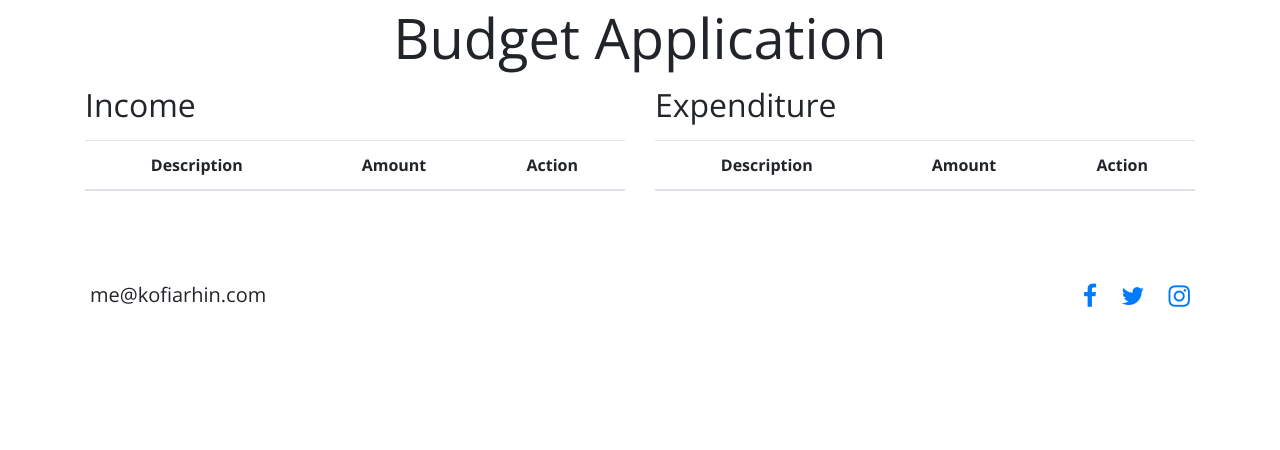
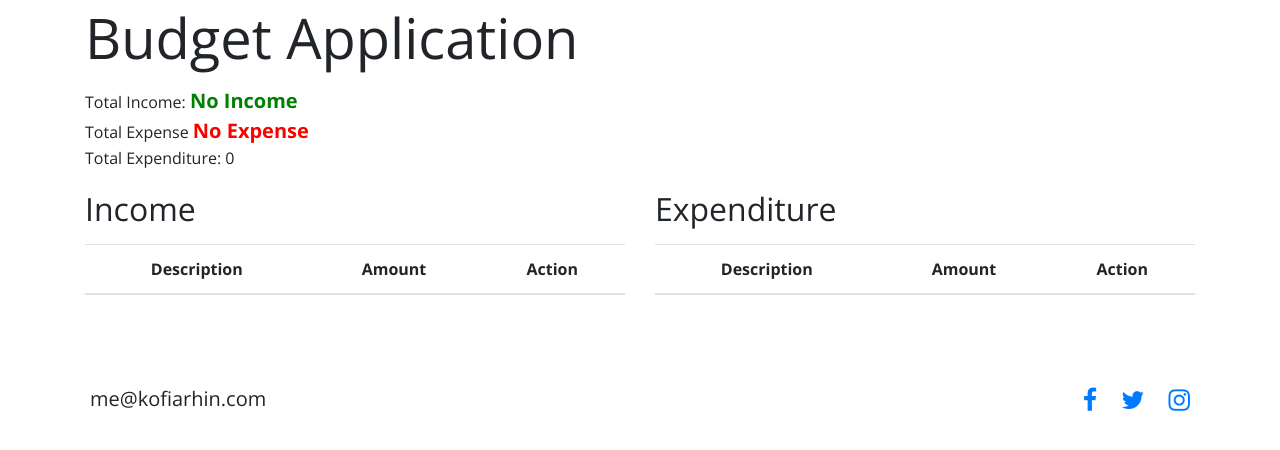
Before and after one commit to kofiarhin/budget_application, a PHP site: page / in a window 1280 px wide. Shown: the part 77-527 px from the top of the page. Run offline with PHP 8.4, Linux system fonts and the light colour scheme; lists and menus that the app fills with data are empty.

```diff
--- a/css/styles.css
+++ b/css/styles.css
@@ -416,6 +416,19 @@ tr td, tr th {
   z-index: 2000;
 }
 
+.income, .expense {
+  font-size: 20px;
+  font-weight: 700;
+}
+
+.income {
+  color: green;
+}
+
+.expense {
+  color: red;
+}
+
 @media (max-width: 740px) {
   #footer .container {
     display: block;
--- a/css/styles.sass
+++ b/css/styles.sass
@@ -69,6 +69,17 @@ tr td, tr th
 		display: block
 		z-index: 2000
 
+
+.income, .expense
+	font:
+		size: 20px
+		weight: 700
+.income
+	color: green
+.expense
+	color: red
+
+
 @media(max-width: 740px)
 	#footer .container
 		display: block
--- a/index.php
+++ b/index.php
@@ -36,12 +36,13 @@
 	<section id="interface">
 
 
+		<div class="container">
+			<h1 class="display-4 ">Budget Application</h1>
+			<p class="text">Total Income: <span class="income">4000</span></p>
+			<p class="text">Total Expense <span class="expense">4000</span></p>
+			<p class="text">Total Expenditure: <span class="balance">0</span></p>
 
-
-		<div class="container">
-			<h1 class="display-4 text-center">Budget Application</h1>
-
-			<div class="row">
+			<div class="row" style="margin-top: 20px">
 
 
 				<!-- add item container -->
@@ -87,12 +88,13 @@
 					<!-- end add_item container -->
 			</div>
 
+
+
+
+
 			<!-- display area -->
-			<div class="row">
+			<div class="row budget-wrapper">
 
-				<div class="col-md-12">
-
-					<div class="row">
 
 						<!--====  income section=======-->
 
@@ -120,6 +122,9 @@
 
 						<!--====  end income section=======-->
 
+
+
+
 						<!--====  expense section=======-->
 						<div class="col-md-6">
 
@@ -144,7 +149,7 @@
 
 
 						</div>
-					</div>
+
 
 
 
@@ -153,7 +158,7 @@
 
 
 
-			</div>
+
 
 
 		<!-- end display area -->
--- a/js/main.js
+++ b/js/main.js
@@ -30,11 +30,42 @@ var BudgetController = (function(){
 
 		all_total: {
 
-			income_total: 0,
-			expense_total: 0
+			income: 0,
+			expense: 0,
+			balance: 0
 		}
+	};
+
+
+
+
+	function  calculate(type) {
+
+		//console.log(type);
+		//console.log(data);
+
+			var sum, ArrData;
+
+			sum = 0;
+
+			ArrData = data.all_data[type];
+
+			ArrData.forEach(function(curr){
+
+
+					sum  = sum + curr.amount;
+
+
+			});
+
+
+			data.all_total[type] = sum;
+
+			//console.log(sum);
+
+
+
 	}
-
 
 
 	return {
@@ -75,6 +106,70 @@ var BudgetController = (function(){
 				return new_item;
 			},
 
+
+			updateBudget: function() {
+
+				var balance;
+				//calculate totals
+				calculate('expense');
+				calculate("income");
+
+				//calculate balance
+
+				balance = data.all_total.income - data.all_total.expense;
+
+				data.all_total.balance = balance;
+
+			},
+
+
+			getTotals: function() {
+
+				return data.all_total;
+			},
+
+			getBudget: function() {
+
+
+				return {
+
+					income: data.all_total.income,
+					expense: data.all_total.expense,
+					balance: data.all_total.balance
+
+				}
+
+			} ,
+
+
+			removeItem: function(type, id) {
+
+				var ArrData, ids, newData, index;
+
+				ArrData = data.all_data[type];
+
+				//console.log(ArrData);
+
+				ids = ArrData.map(function(curr){
+
+						return curr.id;
+				});
+
+
+				index = ids.indexOf(id);
+
+				if(index !== -1) {
+
+					data.all_data[type].splice(index, 1);
+
+				}
+
+
+
+
+			},
+
+
 			testing: function() {
 
 				console.log(data);
@@ -91,7 +186,7 @@ var BudgetController = (function(){
 
 //UI CONTROLLER
 
-var UiController = (function(){
+var UiController = (function() {
 
 	var dom_strings = {
 
@@ -121,15 +216,19 @@ var UiController = (function(){
 
 				//create a placeholder text
 
-				html = '<tr><td>%description%</td><td>%amount%</td><td><a href="#"><i class="fa fa-trash" aria-hidden="true"></i></a></td></tr>';
+				html = '<tr id="%id%"><td>%description%</td><td>%amount%</td><td><a href="#"><i class="fa fa-trash" aria-hidden="true"></i></a></td></tr>';
+
+				id = type+"-"+obj.id;
 
 				if(type === "income") {
 
 					element = "#income";
 
+
 				} else if(type === "expense") {
 
 					element = "#expense";
+
 				}
 
 
@@ -137,6 +236,7 @@ var UiController = (function(){
 				new_html = html.replace("%description%", obj.description);
 
 				new_html = new_html.replace("%amount%", obj.amount);
+				new_html = new_html.replace("%id%", id);
 
 				//add item to  ui
 				document.querySelector(element).insertAdjacentHTML('afterbegin', new_html);
@@ -173,6 +273,44 @@ var UiController = (function(){
 				console.log("fields cleared");
 
 				*/
+			},
+
+
+			displayBudget: function(obj) {
+
+
+				document.querySelector(".income").textContent = obj.income;
+				document.querySelector('.expense').textContent = obj.expense;
+				document.querySelector('.balance').textContent = obj.balance;
+
+
+			},
+
+			removeItem: function(type, id) {
+
+				var element, string;
+
+				//string ="#"+type+"-"+id;
+
+				//console.log(string);
+
+
+				//get the element
+				element = document.querySelector("#"+type+"-"+id);
+
+				//remove element
+
+				element.parentNode.removeChild(element);
+
+				console.log(element);
+
+
+
+				//remove item from data structure;
+
+
+
+
 			}
 
 
@@ -199,6 +337,8 @@ var Controller = (function(UiController, BudgetController) {
 
 		if(input.description !== "" && input.amount > 0) {
 
+				var totals, budget;
+
 				//crete new item and add to data structure
 				new_item = BudgetController.add_item(input.type, input.description, input.amount);
 
@@ -206,16 +346,38 @@ var Controller = (function(UiController, BudgetController) {
 				 //display item on ui
 				 UiController.add_item(new_item, input.type);
 
+				 //clear fields
+				 UiController.clear_fields();
 
-				 //clear fields
+				 //update the budget controller
 
-				 UiController.clear_fields();
+				 BudgetController.updateBudget();
+				 //BudgetController.updateBudget(input.type, new_item);
+
+
+				 //getBudget and
+
+				budget = BudgetController.getBudget();
+
+				//console.log(budget);
+
+				//display budget;
+				UiController.displayBudget(budget);
+
+				 //update totals in ui
+
+				 //UiController.updateTotals(totals);
+
+
+				 //console.log(totals);
+
+
 				}
 
 
 
 
-		}
+			};
 
 		//when add button is clicked
 
@@ -233,8 +395,6 @@ var Controller = (function(UiController, BudgetController) {
 
 
 		//when user clicks on the create button
-
-
 		document.querySelector("#create").addEventListener("click", function(){
 
 				//do something
@@ -246,7 +406,6 @@ var Controller = (function(UiController, BudgetController) {
 
 
 		//when user clicks the finish button
-
 		document.querySelector("#finish").addEventListener("click", function(event){
 
 			event.preventDefault();
@@ -254,4 +413,62 @@ var Controller = (function(UiController, BudgetController) {
 
 		});
 
+
+		//when the delete button is clicked
+
+		document.querySelector(".budget-wrapper").addEventListener("click", function(event){
+
+			var itemId, newItemId,  id, budget, type;
+			itemId = event.target.parentNode.parentNode.parentNode.id;
+
+
+			if(itemId) {
+
+				newItemId = itemId.split("-");
+
+				console.log(newItemId);
+
+				type = newItemId[0];
+				id = newItemId[1];
+
+				//remove item from data structure;
+
+				BudgetController.removeItem(type, parseInt(id));
+
+
+
+				UiController.removeItem(type, id);
+
+				//update the budget;
+				BudgetController.updateBudget();
+
+				//get the budget;
+
+				budget = BudgetController.getBudget();
+
+				//display budget
+
+				UiController.displayBudget(budget);
+
+
+
+			}
+
+		});
+
+
+		return {
+
+
+			testing: function() {
+
+				//set the total to zero
+				document.querySelector(".income").textContent = "No Income";
+				document.querySelector(".expense").textContent = "No Expense";
+			}
+		}
+
 	})(UiController, BudgetController);
+
+
+	Controller.testing();
```
Lines whose indentation alone changed are shown as unchanged.
